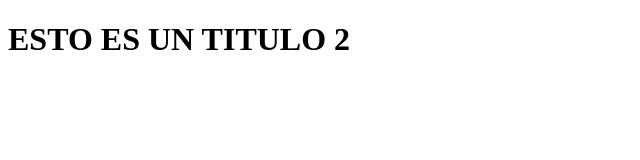
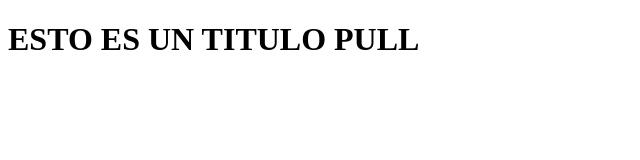
Before and after one commit to CharlesURP/capacitacion, a plain HTML site: page index.html in a window 1280 px wide. Shown: the whole page, without its empty margins (0-640 px from the left). Drawn offline with Linux system fonts and the light colour scheme.

Commit message:
Update index.html

```diff
--- a/index.html
+++ b/index.html
@@ -9,7 +9,7 @@
 </head>
 
 <body>
-    <h1>ESTO ES UN TITULO 2</h1>
+    <h1>ESTO ES UN TITULO PULL</h1>
 
 </body>
 
```
